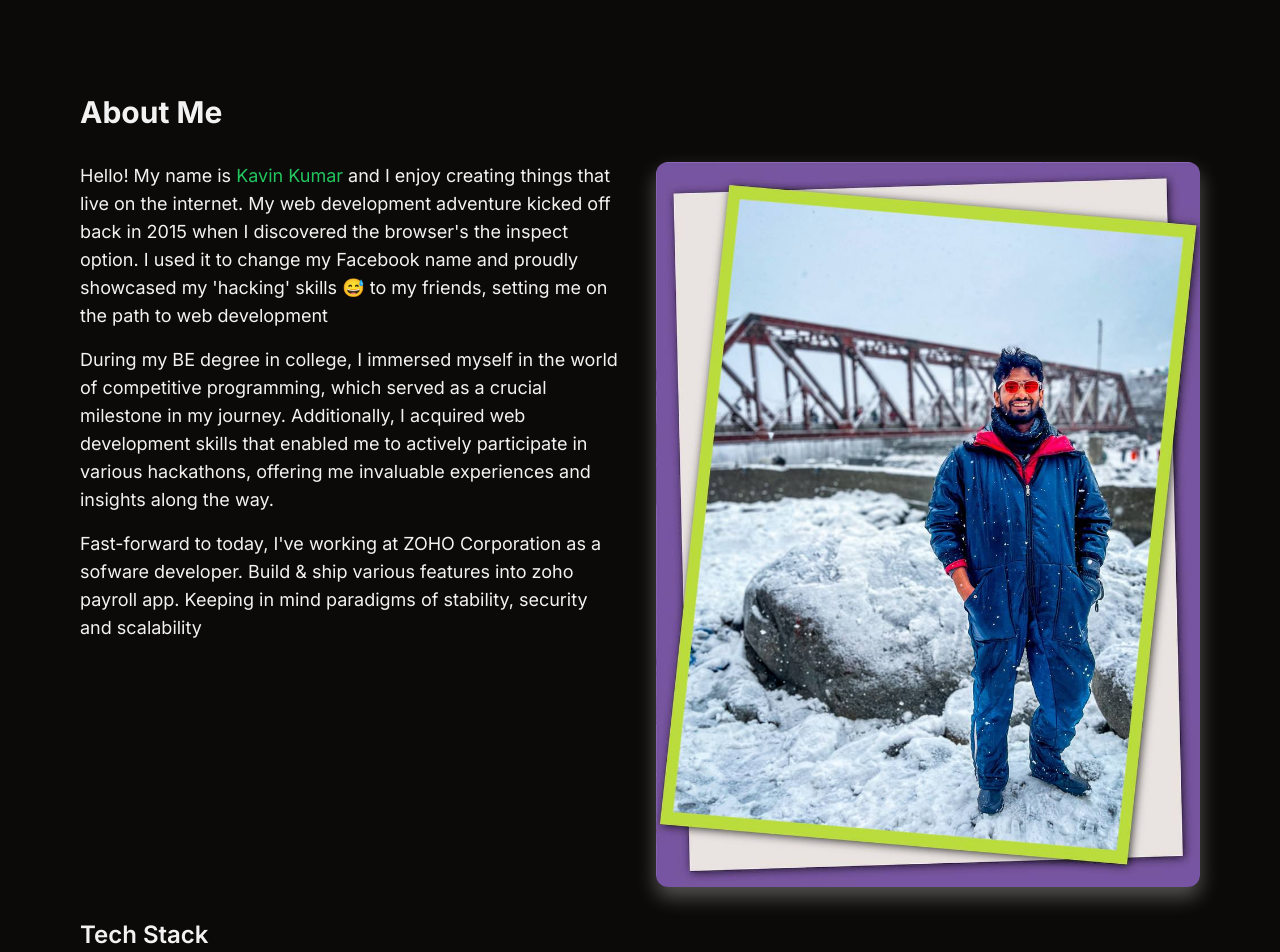
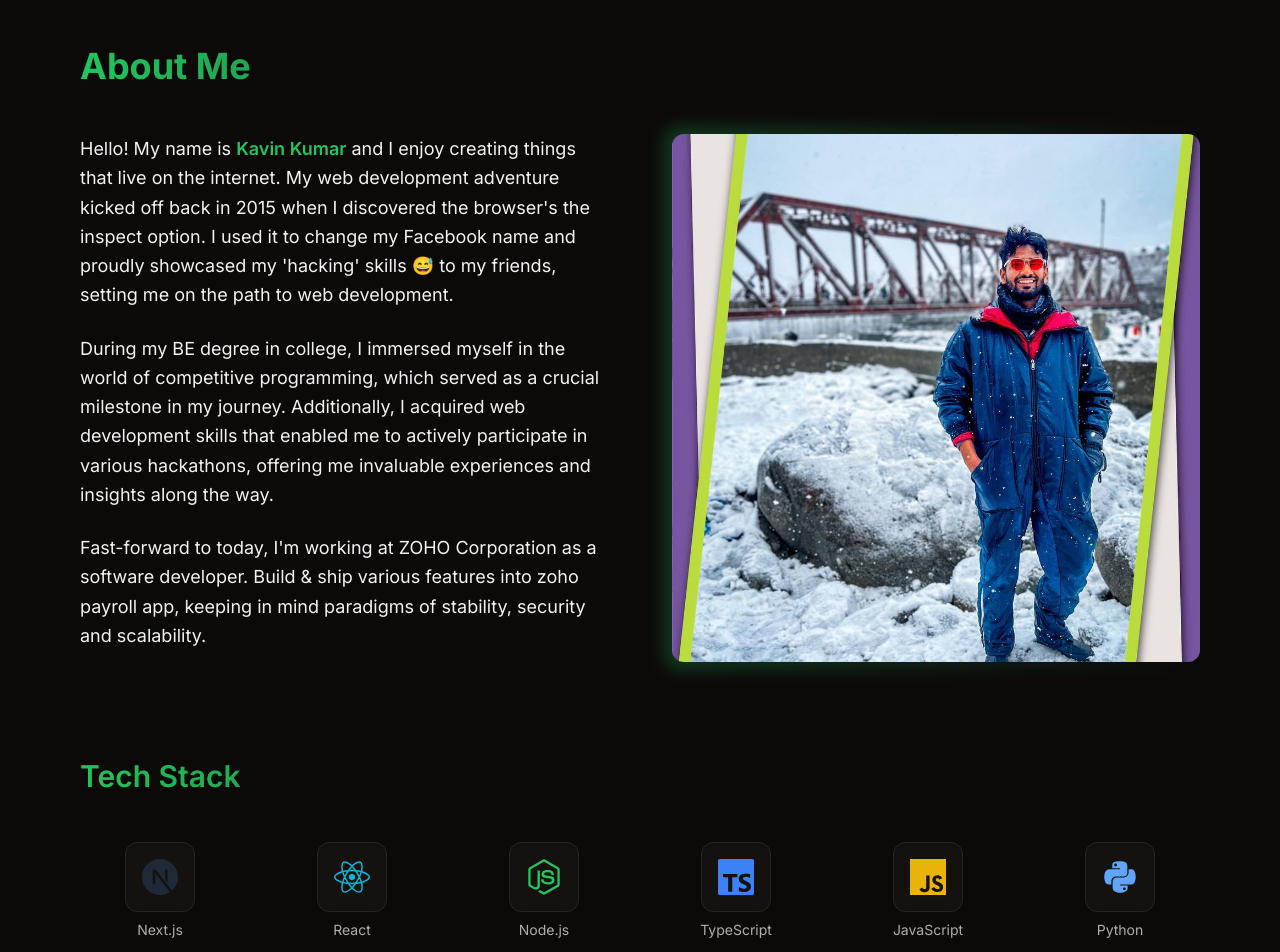
Before and after one commit to kavinkumar999/kavinkumar999.github.io, a Next.js app: page /about in a window 1280 px wide. Shown: the part 120-1072 px from the top of the page. Built offline with nearby package versions, Linux system fonts and the light colour scheme.

Commit message:
feat: update the dev animations and footer update

```diff
--- a/src/app/about/page.tsx
+++ b/src/app/about/page.tsx
@@ -1,8 +1,11 @@
 /* eslint-disable react/no-unescaped-entities */
+"use client"
+
 import Image from 'next/image'
 import { FaReact, FaNodeJs, FaPython, FaDatabase, FaJava } from 'react-icons/fa'
 import Transition from '../components/animations/transition'
 import { SiTypescript, SiJavascript, SiMongodb, SiPostgresql, SiDocker, SiJenkins, SiSpringboot, SiNextdotjs, SiTailwindcss, SiApachekafka } from 'react-icons/si'
+import { motion } from 'framer-motion'
 
 export default function AboutSection() {
   const techStack = [
@@ -25,47 +28,72 @@ export default function AboutSection() {
 
   return (
     <div className="container mx-auto px-4">
-      <h2 className="text-3xl font-bold mb-8">About Me</h2>
-      <div className="grid md:grid-cols-2 gap-8 items-start">
+      <motion.h2
+        className="text-4xl font-bold mb-12 bg-gradient-to-r from-primary to-primary-secondary bg-clip-text text-transparent"
+        initial={{ opacity: 0, y: 20 }}
+        animate={{ opacity: 1, y: 0 }}
+        transition={{ duration: 0.5 }}
+      >
+        About Me
+      </motion.h2>
+      <div className="grid md:grid-cols-2 gap-16 items-start max-w-6xl mx-auto">
         <Transition delay={0} xInitail={-50}>
-          <div className="max-w-none">
-            <p className="text-lg mb-4">
-              Hello! My name is <span className='text-primary'>Kavin Kumar</span> and I enjoy creating things that live on the internet. My web development adventure kicked off back in 2015 when I discovered the browser's the inspect option. I used it to change my Facebook name and proudly showcased my 'hacking' skills 😅 to my friends, setting me on the path to web development
+          <div className="max-w-xl space-y-6">
+            <p className="text-lg leading-relaxed">
+              Hello! My name is <span className='text-primary font-semibold'>Kavin Kumar</span> and I enjoy creating things that live on the internet. My web development adventure kicked off back in 2015 when I discovered the browser's the inspect option. I used it to change my Facebook name and proudly showcased my 'hacking' skills 😅 to my friends, setting me on the path to web development.
             </p>
-            <p className="text-lg mb-4">
-            During my BE degree in college, I immersed myself in the world of competitive programming, which served as a crucial milestone in my journey. Additionally, I acquired web development skills that enabled me to actively participate in various hackathons, offering me invaluable experiences and insights along the way.
+            <p className="text-lg leading-relaxed">
+              During my BE degree in college, I immersed myself in the world of competitive programming, which served as a crucial milestone in my journey. Additionally, I acquired web development skills that enabled me to actively participate in various hackathons, offering me invaluable experiences and insights along the way.
             </p>
-            <p className="text-lg mb-4">
-            Fast-forward to today, I've working at ZOHO Corporation as a sofware developer. Build & ship various features into zoho payroll app. Keeping in mind paradigms of stability, security and scalability
+            <p className="text-lg leading-relaxed">
+              Fast-forward to today, I'm working at ZOHO Corporation as a software developer. Build & ship various features into zoho payroll app, keeping in mind paradigms of stability, security and scalability.
             </p>
           </div>
         </Transition>
         <Transition delay={0.2} xInitail={50}>
-          <Image
-            src="/jpg/photo.jpg"
-            alt="image"
-            width={300}
-            height={300}
-            className="rounded-lg shadow-lg dark:shadow-lg-dark w-full"
-          />
+          <div className="relative group md:mt-0 mt-8">
+            <div className="absolute -inset-2 bg-gradient-to-r from-primary to-primary-secondary rounded-2xl blur opacity-25 group-hover:opacity-75 transition duration-1000"></div>
+            <div className="relative aspect-square overflow-hidden rounded-xl">
+              <Image
+                src="/jpg/photo.jpg"
+                alt="Kavin Kumar"
+                fill
+                className="object-cover transition-transform duration-500 group-hover:scale-[1.02]"
+                priority
+                sizes="(max-width: 768px) 100vw, 50vw"
+              />
+            </div>
+          </div>
         </Transition>
       </div>
-      <div className="mt-8 mb-32">
-        <h2 className="text-2xl font-semibold mb-12">Tech Stack</h2>
-        <div className="grid grid-cols-4 sm:grid-cols-6 gap-4">
+      <motion.div
+        className="mt-24 mb-32 max-w-6xl mx-auto"
+        initial={{ opacity: 0, y: 20 }}
+        animate={{ opacity: 1, y: 0 }}
+        transition={{ delay: 0.3, duration: 0.5 }}
+      >
+        <h2 className="text-3xl font-semibold mb-12 bg-gradient-to-r from-primary to-primary-secondary bg-clip-text text-transparent">Tech Stack</h2>
+        <div className="grid grid-cols-3 sm:grid-cols-4 md:grid-cols-5 lg:grid-cols-6 gap-6 md:gap-8">
           {techStack.map((tech, index) => {
             const TechIcon = tech.icon;
             return (
-              <div key={index} className="flex flex-col items-center">
-                <div>
-                  <TechIcon className={`text-3xl mb-2 ${tech.color}`} />
+              <motion.div
+                key={index}
+                className="flex flex-col items-center group"
+                initial={{ opacity: 0, y: 20 }}
+                animate={{ opacity: 1, y: 0 }}
+                transition={{ delay: 0.1 }}
+                whileHover={{ y: -5 }}
+              >
+                <div className="p-4 rounded-lg bg-card/50 backdrop-blur-sm border border-muted transition-colors duration-300 group-hover:border-primary/50">
+                  <TechIcon className={`text-4xl ${tech.color} transition-transform duration-300 group-hover:scale-110`} />
                 </div>
-                <span className="text-sm">{tech.name}</span>
-              </div>
+                <span className="text-sm mt-2 opacity-70 group-hover:opacity-100 transition-opacity">{tech.name}</span>
+              </motion.div>
             )
           })}
         </div>
-      </div>
+      </motion.div>
     </div>
   )
 }
--- a/src/app/components/footer.tsx
+++ /dev/null
@@ -1,12 +0,0 @@
-
-function footer() {
-  return (
-    <div className="border-t dark:border-zinc-800 border-zinc-100 mt-36 lg:min-h-[150px] min-h-full relative">
-      <div className="py-16 px-6 flex justify-end">
-        <div className="text-gray-500 text-right">2025@kavin</div>
-      </div>
-    </div>
-  )
-}
-
-export default footer
--- a/src/app/layout.tsx
+++ b/src/app/layout.tsx
@@ -8,7 +8,7 @@ const inter = Inter({ subsets: ["latin"] });
 
 export const metadata: Metadata = {
   title: "Kavin Kumar",
-  description: "Personal portfolio of Kavin Kumar",
+  description: "Personal Website of Kavin Kumar",
 };
 
 export default function RootLayout({
@@ -26,7 +26,7 @@ export default function RootLayout({
             disableTransitionOnChange
           >
             <Header />
-            <main className="max-w-7xl mx-auto md:px-16 px-6 lg:mt-32 mt-20 mb-20">
+            <main className="max-w-7xl mx-auto md:px-16 px-6 mt-20 mb-20">
               {children}
             </main>
           </ThemeProvider>
--- a/src/app/page.tsx
+++ b/src/app/page.tsx
@@ -1,13 +1,11 @@
 import Main from "./components/main";
 import Work from "./components/work";
-import Footer from "./components/footer";
 
 export default function Home() {
   return (
     <>
       <Main />
       <Work />
-      <Footer/>
     </>
   );
 }
--- a/src/app/projects/page.tsx
+++ b/src/app/projects/page.tsx
@@ -75,7 +75,14 @@ export default function ProjectList() {
 
   return (
     <div className="container mx-auto px-4">
-      <h2 className="text-3xl font-bold mb-8">Tools & Apps</h2>
+      <motion.h2
+        className="text-4xl font-bold mb-12 bg-gradient-to-r from-primary to-primary-secondary bg-clip-text text-transparent"
+        initial={{ opacity: 0, y: 20 }}
+        animate={{ opacity: 1, y: 0 }}
+        transition={{ duration: 0.5 }}
+      >
+        Tools & Apps
+      </motion.h2>
       <motion.div
         className="grid grid-cols-1 md:grid-cols-2 lg:grid-cols-3 gap-6"
         initial="hidden"
```
